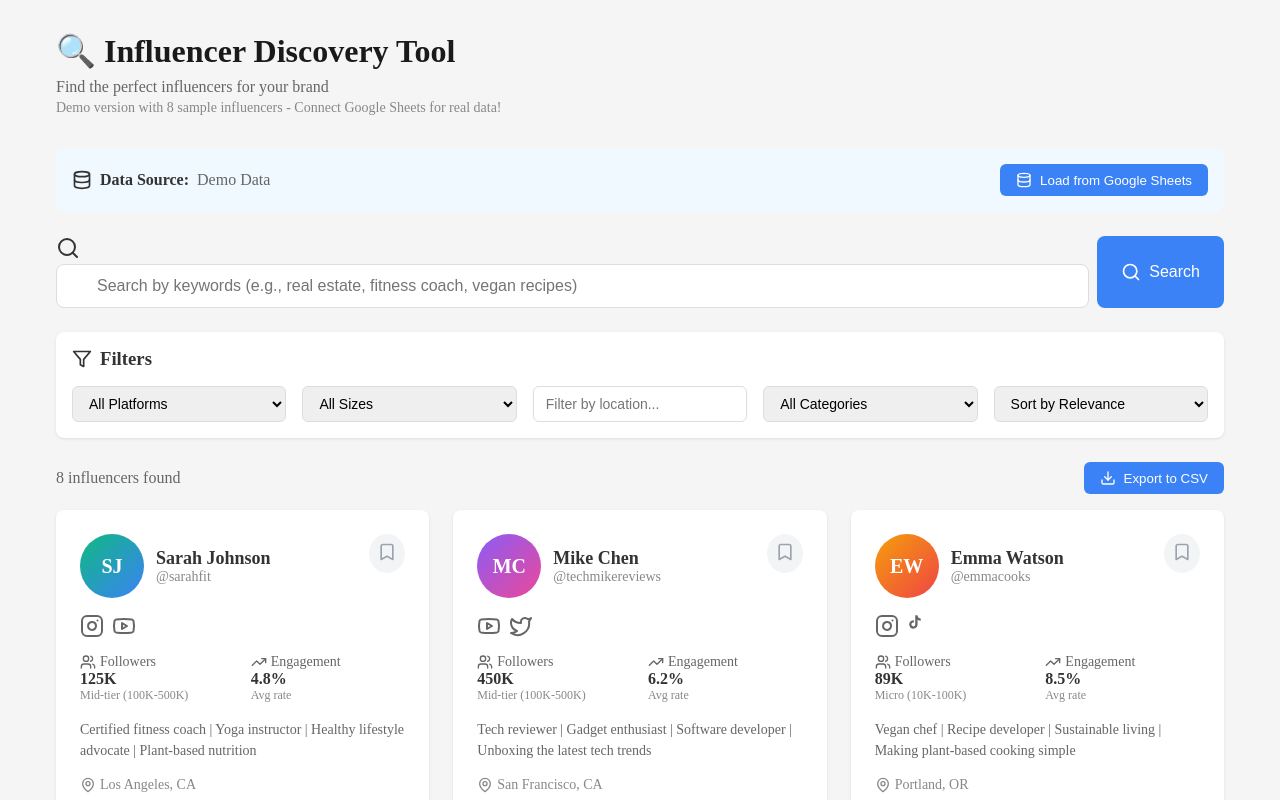
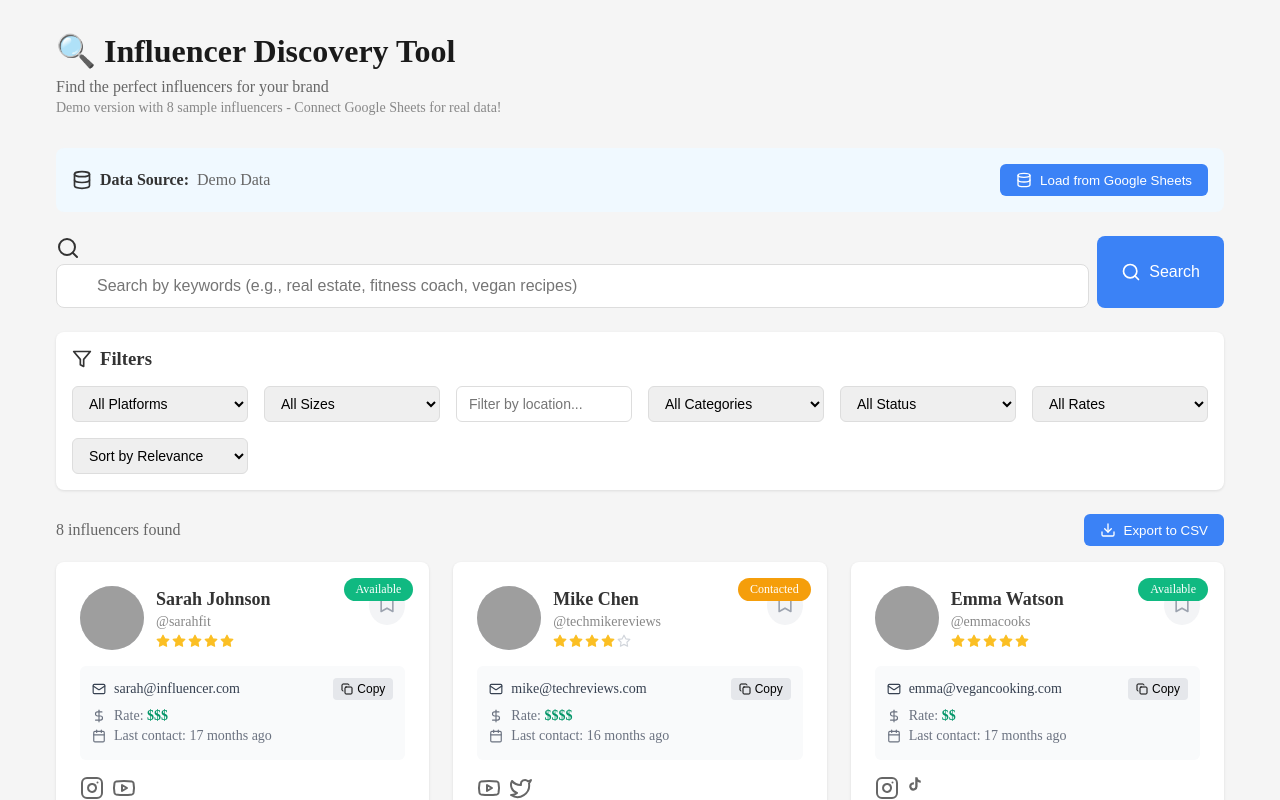
Before and after one commit to exponentialonly/exponentialonly-influencer-app, a Next.js app: page / in a window 1280 px wide. Shown: the top 800 px of the page. Built offline with nearby package versions, Linux system fonts and the light colour scheme; grey boxes are pictures that could not be loaded.

Commit message:
Update index.js

```diff
--- a/pages/index.js
+++ b/pages/index.js
@@ -1,5 +1,5 @@
 import React, { useState, useEffect } from 'react';
-import { Search, Filter, Instagram, Youtube, Twitter, TrendingUp, Calendar, Download, Bookmark, ExternalLink, Users, MapPin, Tag, Image, RefreshCw, Database } from 'lucide-react';
+import { Search, Filter, Instagram, Youtube, Twitter, TrendingUp, Calendar, Download, Bookmark, ExternalLink, Users, MapPin, Tag, RefreshCw, Database, Star, DollarSign, Mail, Copy, CheckCircle } from 'lucide-react';
 
 export default function InfluencerDiscoveryApp() {
   const [searchTerm, setSearchTerm] = useState("");
@@ -8,13 +8,16 @@ export default function InfluencerDiscoveryApp() {
   const [selectedFollowerRange, setSelectedFollowerRange] = useState("all");
   const [selectedLocation, setSelectedLocation] = useState("");
   const [selectedCategory, setSelectedCategory] = useState("all");
+  const [selectedStatus, setSelectedStatus] = useState("all");
+  const [selectedRateRange, setSelectedRateRange] = useState("all");
   const [sortBy, setSortBy] = useState("relevance");
   const [savedInfluencers, setSavedInfluencers] = useState([]);
   const [showSuggestions, setShowSuggestions] = useState(false);
   const [isLoading, setIsLoading] = useState(false);
   const [showApiInfo, setShowApiInfo] = useState(false);
-  const [dataSource, setDataSource] = useState('demo'); // 'demo' or 'sheets'
+  const [dataSource, setDataSource] = useState('demo');
   const [allInfluencers, setAllInfluencers] = useState([]);
+  const [copiedEmail, setCopiedEmail] = useState(null);
 
   // Mock data for demo mode
   const mockInfluencers = [
@@ -22,6 +25,7 @@ export default function InfluencerDiscoveryApp() {
       id: 1,
       name: "Sarah Johnson",
       handle: "@sarahfit",
+      email: "sarah@influencer.com",
       platforms: ["instagram", "youtube"],
       followers: 125000,
       engagementRate: 4.8,
@@ -30,14 +34,19 @@ export default function InfluencerDiscoveryApp() {
       categories: ["fitness", "wellness", "lifestyle"],
       avgLikesPerPost: 6000,
       postsPerWeek: 5,
-      profileImage: "",
-      topContent: ["", "", ""],
-      website: "www.sarahfit.com"
+      website: "www.sarahfit.com",
+      instagram_username: "sarahfit",
+      rate_range: "$$$",
+      status: "Available",
+      rating: 5,
+      notes: "Great engagement, prefers lifestyle brands",
+      last_contact: "2024-01-15"
     },
     {
       id: 2,
       name: "Mike Chen",
       handle: "@techmikereviews",
+      email: "mike@techreviews.com",
       platforms: ["youtube", "twitter"],
       followers: 450000,
       engagementRate: 6.2,
@@ -46,14 +55,19 @@ export default function InfluencerDiscoveryApp() {
       categories: ["tech", "reviews"],
       avgLikesPerPost: 28000,
       postsPerWeek: 3,
-      profileImage: "",
-      topContent: ["", "", ""],
-      website: "www.techmike.io"
+      website: "www.techmike.io",
+      instagram_username: "techmikereviews",
+      rate_range: "$$$$",
+      status: "Contacted",
+      rating: 4,
+      notes: "Prefers long-term partnerships",
+      last_contact: "2024-02-01"
     },
     {
       id: 3,
       name: "Emma Watson",
       handle: "@emmacooks",
+      email: "emma@vegancooking.com",
       platforms: ["instagram", "tiktok"],
       followers: 89000,
       engagementRate: 8.5,
@@ -62,14 +76,19 @@ export default function InfluencerDiscoveryApp() {
       categories: ["food", "vegan", "sustainability"],
       avgLikesPerPost: 7500,
       postsPerWeek: 7,
-      profileImage: "",
-      topContent: ["", "", ""],
-      website: "www.emmacooks.com"
+      website: "www.emmacooks.com",
+      instagram_username: "emmacooks",
+      rate_range: "$$",
+      status: "Available",
+      rating: 5,
+      notes: "Very responsive, great content quality",
+      last_contact: "2024-01-20"
     },
     {
       id: 4,
       name: "David Park",
       handle: "@davidtravels",
+      email: "david@travelphoto.com",
       platforms: ["instagram", "youtube"],
       followers: 320000,
       engagementRate: 5.9,
@@ -78,14 +97,19 @@ export default function InfluencerDiscoveryApp() {
       categories: ["travel", "photography", "lifestyle"],
       avgLikesPerPost: 19000,
       postsPerWeek: 4,
-      profileImage: "",
-      topContent: ["", "", ""],
-      website: "www.davidtravels.net"
+      website: "www.davidtravels.net",
+      instagram_username: "davidtravels",
+      rate_range: "$$$$",
+      status: "Negotiating",
+      rating: 4,
+      notes: "Requires 2-month advance booking",
+      last_contact: "2024-02-10"
     },
     {
       id: 5,
       name: "Lisa Martinez",
       handle: "@lisamakeup",
+      email: "lisa@beautystudio.com",
       platforms: ["instagram", "tiktok", "youtube"],
       followers: 67000,
       engagementRate: 9.2,
@@ -94,14 +118,19 @@ export default function InfluencerDiscoveryApp() {
       categories: ["beauty", "makeup", "sustainability"],
       avgLikesPerPost: 6200,
       postsPerWeek: 6,
-      profileImage: "",
-      topContent: ["", "", ""],
-      website: "www.lisamakeup.com"
+      website: "www.lisamakeup.com",
+      instagram_username: "lisamakeup",
+      rate_range: "$$",
+      status: "Available",
+      rating: 5,
+      notes: "Excellent for beauty campaigns",
+      last_contact: "2024-01-25"
     },
     {
       id: 6,
       name: "James Wilson",
       handle: "@jamesfashion",
+      email: "james@mensstyle.com",
       platforms: ["instagram", "tiktok"],
       followers: 156000,
       engagementRate: 7.1,
@@ -110,14 +139,19 @@ export default function InfluencerDiscoveryApp() {
       categories: ["fashion", "lifestyle", "sustainability"],
       avgLikesPerPost: 11000,
       postsPerWeek: 5,
-      profileImage: "",
-      topContent: ["", "", ""],
-      website: "www.jamesstyle.com"
+      website: "www.jamesstyle.com",
+      instagram_username: "jamesfashion",
+      rate_range: "$$$",
+      status: "Confirmed",
+      rating: 4,
+      notes: "Working on current campaign",
+      last_contact: "2024-02-05"
     },
     {
       id: 7,
       name: "Robert Thompson",
       handle: "@robertrealestate",
+      email: "robert@realestatepro.com",
       platforms: ["instagram", "youtube"],
       followers: 234000,
       engagementRate: 5.3,
@@ -126,14 +160,19 @@ export default function InfluencerDiscoveryApp() {
       categories: ["real estate", "finance", "investment"],
       avgLikesPerPost: 12400,
       postsPerWeek: 4,
-      profileImage: "",
-      topContent: ["", "", ""],
-      website: "www.robertrealtor.com"
+      website: "www.robertrealtor.com",
+      instagram_username: "robertrealestate",
+      rate_range: "$$$$",
+      status: "Unavailable",
+      rating: 3,
+      notes: "Booked until March",
+      last_contact: "2024-01-30"
     },
     {
       id: 8,
       name: "Amanda Chen",
       handle: "@amandahomes",
+      email: "amanda@homestyle.com",
       platforms: ["instagram", "tiktok"],
       followers: 87000,
       engagementRate: 7.8,
@@ -142,9 +181,13 @@ export default function InfluencerDiscoveryApp() {
       categories: ["real estate", "home decor", "lifestyle"],
       avgLikesPerPost: 6800,
       postsPerWeek: 6,
-      profileImage: "",
-      topContent: ["", "", ""],
-      website: "www.amandahomes.com"
+      website: "www.amandahomes.com",
+      instagram_username: "amandahomes",
+      rate_range: "$$",
+      status: "Available",
+      rating: 5,
+      notes: "Specializes in home decor content",
+      last_contact: "2024-02-08"
     }
   ];
 
@@ -169,6 +212,9 @@ export default function InfluencerDiscoveryApp() {
     "property investment"
   ];
 
+  const statusOptions = ["all", "Available", "Contacted", "Negotiating", "Confirmed", "Unavailable"];
+  const rateRangeOptions = ["all", "$", "$$", "$$$", "$$$$"];
+
   const platformIcons = {
     instagram: <Instagram className="icon-small" />,
     youtube: <Youtube className="icon-small" />,
@@ -180,11 +226,53 @@ export default function InfluencerDiscoveryApp() {
     )
   };
 
+  const getStatusColor = (status) => {
+    const colors = {
+      'Available': '#10b981',
+      'Contacted': '#f59e0b',
+      'Negotiating': '#f97316',
+      'Confirmed': '#3b82f6',
+      'Unavailable': '#ef4444'
+    };
+    return colors[status] || '#6b7280';
+  };
+
   const getFollowerRangeLabel = (followers) => {
     if (followers < 10000) return "Nano (1K-10K)";
     if (followers < 100000) return "Micro (10K-100K)";
     if (followers < 500000) return "Mid-tier (100K-500K)";
     return "Macro (500K+)";
+  };
+
+  const copyEmail = (email, id) => {
+    navigator.clipboard.writeText(email);
+    setCopiedEmail(id);
+    setTimeout(() => setCopiedEmail(null), 2000);
+  };
+
+  const formatLastContact = (dateString) => {
+    if (!dateString) return 'Never';
+    const date = new Date(dateString);
+    const now = new Date();
+    const diffTime = Math.abs(now - date);
+    const diffDays = Math.ceil(diffTime / (1000 * 60 * 60 * 24));
+
+    if (diffDays === 0) return 'Today';
+    if (diffDays === 1) return 'Yesterday';
+    if (diffDays < 7) return `${diffDays} days ago`;
+    if (diffDays < 30) return `${Math.floor(diffDays / 7)} weeks ago`;
+    return `${Math.floor(diffDays / 30)} months ago`;
+  };
+
+  const renderStars = (rating) => {
+    return Array.from({ length: 5 }, (_, i) => (
+      <Star
+        key={i}
+        size={14}
+        fill={i < rating ? '#fbbf24' : 'none'}
+        color={i < rating ? '#fbbf24' : '#d1d5db'}
+      />
+    ));
   };
 
   // Fetch from Google Sheets
@@ -197,7 +285,6 @@ export default function InfluencerDiscoveryApp() {
       if (data.influencers && data.influencers.length > 0) {
         setAllInfluencers(data.influencers);
         setDataSource('sheets');
-        // Re-apply current filters
         filterInfluencers(data.influencers);
       } else {
         alert('No data found in Google Sheets. Make sure your sheet is set up correctly.');
@@ -256,11 +343,27 @@ export default function InfluencerDiscoveryApp() {
       );
     }
 
+    // Status filter
+    if (selectedStatus !== "all") {
+      filtered = filtered.filter(influencer =>
+        influencer.status === selectedStatus
+      );
+    }
+
+    // Rate range filter
+    if (selectedRateRange !== "all") {
+      filtered = filtered.filter(influencer =>
+        influencer.rate_range === selectedRateRange
+      );
+    }
+
     // Sorting
     if (sortBy === "followers") {
       filtered.sort((a, b) => (b.followers || 0) - (a.followers || 0));
     } else if (sortBy === "engagement") {
       filtered.sort((a, b) => (b.engagementRate || 0) - (a.engagementRate || 0));
+    } else if (sortBy === "rating") {
+      filtered.sort((a, b) => (b.rating || 0) - (a.rating || 0));
     }
 
     setFilteredInfluencers(filtered);
@@ -269,12 +372,12 @@ export default function InfluencerDiscoveryApp() {
   // Apply filters whenever criteria change
   useEffect(() => {
     filterInfluencers();
-  }, [searchTerm, selectedPlatform, selectedFollowerRange, selectedLocation, selectedCategory, sortBy, allInfluencers]);
+  }, [searchTerm, selectedPlatform, selectedFollowerRange, selectedLocation, selectedCategory, selectedStatus, selectedRateRange, sortBy, allInfluencers]);
 
   // Reset API info when filters change
   useEffect(() => {
     setShowApiInfo(false);
-  }, [selectedPlatform, selectedFollowerRange, selectedLocation, selectedCategory, sortBy]);
+  }, [selectedPlatform, selectedFollowerRange, selectedLocation, selectedCategory, selectedStatus, selectedRateRange, sortBy]);
 
   const handleSearch = () => {
     if (!searchTerm) return;
@@ -305,16 +408,22 @@ export default function InfluencerDiscoveryApp() {
 
   const exportToCSV = () => {
     const dataToExport = filteredInfluencers;
-    const headers = ["Name", "Handle", "Platforms", "Followers", "Engagement Rate", "Location", "Categories", "Website"];
+    const headers = ["Name", "Handle", "Email", "Platforms", "Followers", "Engagement Rate", "Location", "Categories", "Website", "Rate Range", "Status", "Rating", "Notes", "Last Contact"];
     const rows = dataToExport.map(inf => [
       inf.name || '',
       inf.handle || '',
+      inf.email || '',
       inf.platforms ? inf.platforms.join(", ") : '',
       inf.followers || 0,
       (inf.engagementRate || 0) + "%",
       inf.location || '',
       inf.categories ? inf.categories.join(", ") : '',
-      inf.website || ''
+      inf.website || '',
+      inf.rate_range || '',
+      inf.status || '',
+      inf.rating || '',
+      inf.notes || '',
+      inf.last_contact || ''
     ]);
 
     const csvContent = [headers, ...rows].map(row => row.join(",")).join("\n");
@@ -493,7 +602,7 @@ export default function InfluencerDiscoveryApp() {
         }
         .filters-grid {
           display: grid;
-          grid-template-columns: repeat(auto-fit, minmax(200px, 1fr));
+          grid-template-columns: repeat(auto-fit, minmax(160px, 1fr));
           gap: 1rem;
         }
         .filter-select {
@@ -524,16 +633,6 @@ export default function InfluencerDiscoveryApp() {
           color: #1e40af;
           font-size: 0.875rem;
           margin-bottom: 0.75rem;
-        }
-        .api-info ul {
-          list-style: disc;
-          list-style-position: inside;
-          color: #2563eb;
-          font-size: 0.875rem;
-          margin-bottom: 0.75rem;
-        }
-        .api-info ul li {
-          margin-bottom: 0.25rem;
         }
         .api-info-note {
           color: #3b82f6;
@@ -620,9 +719,20 @@ export default function InfluencerDiscoveryApp() {
           box-shadow: 0 1px 3px rgba(0, 0, 0, 0.1);
           transition: box-shadow 0.2s;
           padding: 1.5rem;
+          position: relative;
         }
         .influencer-card:hover {
           box-shadow: 0 4px 6px rgba(0, 0, 0, 0.1);
+        }
+        .status-badge {
+          position: absolute;
+          top: 1rem;
+          right: 1rem;
+          padding: 0.25rem 0.75rem;
+          border-radius: 9999px;
+          font-size: 0.75rem;
+          font-weight: 500;
+          color: white;
         }
         .card-header {
           display: flex;
@@ -645,6 +755,13 @@ export default function InfluencerDiscoveryApp() {
           color: white;
           font-weight: bold;
           font-size: 1.25rem;
+          overflow: hidden;
+          background: #e5e7eb;
+        }
+        .profile-image img {
+          width: 100%;
+          height: 100%;
+          object-fit: cover;
         }
         .profile-gradient-1 {
           background: linear-gradient(to bottom right, #10b981, #3b82f6);
@@ -661,10 +778,16 @@ export default function InfluencerDiscoveryApp() {
         .profile-info h3 {
           font-size: 1.125rem;
           font-weight: 600;
+          margin-bottom: 0.25rem;
         }
         .profile-handle {
           color: #888;
           font-size: 0.875rem;
+        }
+        .rating-section {
+          display: flex;
+          gap: 0.125rem;
+          margin-top: 0.25rem;
         }
         .save-button {
           padding: 0.5rem;
@@ -683,6 +806,57 @@ export default function InfluencerDiscoveryApp() {
         }
         .save-button-unsaved:hover {
           background-color: #e5e7eb;
+        }
+        .contact-section {
+          background-color: #f9fafb;
+          padding: 0.75rem;
+          border-radius: 0.375rem;
+          margin-bottom: 1rem;
+        }
+        .email-row {
+          display: flex;
+          align-items: center;
+          justify-content: space-between;
+          gap: 0.5rem;
+          margin-bottom: 0.5rem;
+        }
+        .email-text {
+          display: flex;
+          align-items: center;
+          gap: 0.5rem;
+          font-size: 0.875rem;
+          color: #374151;
+        }
+        .copy-button {
+          padding: 0.25rem 0.5rem;
+          background: #e5e7eb;
+          border: none;
+          border-radius: 0.25rem;
+          cursor: pointer;
+          display: flex;
+          align-items: center;
+          gap: 0.25rem;
+          font-size: 0.75rem;
+          transition: all 0.2s;
+        }
+        .copy-button:hover {
+          background: #d1d5db;
+        }
+        .copy-button-success {
+          background: #10b981;
+          color: white;
+        }
+        .info-row {
+          display: flex;
+          align-items: center;
+          gap: 0.5rem;
+          font-size: 0.875rem;
+          color: #6b7280;
+          margin-bottom: 0.25rem;
+        }
+        .rate-badge {
+          font-weight: 600;
+          color: #059669;
         }
         .platforms {
           display: flex;
@@ -763,49 +937,29 @@ export default function InfluencerDiscoveryApp() {
           gap: 0.25rem;
           color: #666;
         }
-        .recent-content {
+        .notes-section {
+          background-color: #fef3c7;
+          padding: 0.75rem;
+          border-radius: 0.375rem;
           margin-bottom: 1rem;
         }
-        .recent-content h4 {
+        .notes-label {
+          font-size: 0.75rem;
+          font-weight: 600;
+          color: #92400e;
+          margin-bottom: 0.25rem;
+        }
+        .notes-text {
           font-size: 0.875rem;
-          font-weight: 600;
-          margin-bottom: 0.5rem;
-          color: #4b5563;
-        }
-        .content-grid {
-          display: grid;
-          grid-template-columns: repeat(3, 1fr);
-          gap: 0.5rem;
-        }
-        .content-placeholder {
-          width: 100%;
-          height: 5rem;
-          background: linear-gradient(to bottom right, #e5e7eb, #d1d5db);
-          border-radius: 0.25rem;
-          display: flex;
-          align-items: center;
-          justify-content: center;
-          color: #9ca3af;
+          color: #78350f;
+          line-height: 1.4;
         }
         .actions {
           display: flex;
           gap: 0.5rem;
         }
-        .view-button {
+        .website-link {
           flex: 1;
-          padding: 0.5rem 0.75rem;
-          background-color: #3b82f6;
-          color: white;
-          font-size: 0.875rem;
-          border-radius: 0.375rem;
-          border: none;
-          cursor: pointer;
-          transition: background-color 0.2s;
-        }
-        .view-button:hover {
-          background-color: #2563eb;
-        }
-        .website-link {
           padding: 0.5rem 0.75rem;
           background-color: #f3f4f6;
           color: #4b5563;
@@ -813,6 +967,7 @@ export default function InfluencerDiscoveryApp() {
           border-radius: 0.375rem;
           display: flex;
           align-items: center;
+          justify-content: center;
           gap: 0.25rem;
           text-decoration: none;
           transition: background-color 0.2s;
@@ -988,12 +1143,37 @@ export default function InfluencerDiscoveryApp() {
 
             <select
               className="filter-select"
+              value={selectedStatus}
+              onChange={(e) => setSelectedStatus(e.target.value)}
+            >
+              {statusOptions.map(status => (
+                <option key={status} value={status}>
+                  {status === 'all' ? 'All Status' : status}
+                </option>
+              ))}
+            </select>
+
+            <select
+              className="filter-select"
+              value={selectedRateRange}
+              onChange={(e) => setSelectedRateRange(e.target.value)}
+            >
+              {rateRangeOptions.map(rate => (
+                <option key={rate} value={rate}>
+                  {rate === 'all' ? 'All Rates' : rate}
+                </option>
+              ))}
+            </select>
+
+            <select
+              className="filter-select"
               value={sortBy}
               onChange={(e) => setSortBy(e.target.value)}
             >
               <option value="relevance">Sort by Relevance</option>
               <option value="followers">Sort by Followers</option>
               <option value="engagement">Sort by Engagement</option>
+              <option value="rating">Sort by Rating</option>
             </select>
           </div>
         </div>
@@ -1057,15 +1237,44 @@ export default function InfluencerDiscoveryApp() {
           <div className="influencers-grid">
             {filteredInfluencers.map((influencer) => (
               <div key={influencer.id} className="influencer-card">
+                {/* Status Badge */}
+                {influencer.status && (
+                  <div
+                    className="status-badge"
+                    style={{ backgroundColor: getStatusColor(influencer.status) }}
+                  >
+                    {influencer.status}
+                  </div>
+                )}
+
                 {/* Card Header */}
                 <div className="card-header">
                   <div className="profile-section">
-                    <div className={`profile-image profile-gradient-${(influencer.id || Math.random() * 100) % 4}`}>
-                      {influencer.name ? influencer.name.split(' ').map(n => n[0]).join('') : '?'}
+                    <div className="profile-image">
+                      {influencer.instagram_username ? (
+                        <img
+                          src={`https://unavatar.io/instagram/${influencer.instagram_username}?fallback=false`}
+                          alt={influencer.name}
+                          onError={(e) => {
+                            e.target.style.display = 'none';
+                            e.target.parentElement.classList.add(`profile-gradient-${(influencer.id || Math.random() * 100) % 4}`);
+                            e.target.parentElement.innerHTML = influencer.name ? influencer.name.split(' ').map(n => n[0]).join('') : '?';
+                          }}
+                        />
+                      ) : (
+                        <div className={`profile-gradient-${(influencer.id || Math.random() * 100) % 4}`}>
+                          {influencer.name ? influencer.name.split(' ').map(n => n[0]).join('') : '?'}
+                        </div>
+                      )}
                     </div>
                     <div className="profile-info">
                       <h3>{influencer.name || 'Unknown'}</h3>
                       <p className="profile-handle">{influencer.handle || '@unknown'}</p>
+                      {influencer.rating && (
+                        <div className="rating-section">
+                          {renderStars(influencer.rating)}
+                        </div>
+                      )}
                     </div>
                   </div>
                   <button
@@ -1076,6 +1285,48 @@ export default function InfluencerDiscoveryApp() {
                     <Bookmark size={20} fill={savedInfluencers.includes(influencer.id) ? "currentColor" : "none"} />
                   </button>
                 </div>
+
+                {/* Contact Section */}
+                {(influencer.email || influencer.rate_range || influencer.last_contact) && (
+                  <div className="contact-section">
+                    {influencer.email && (
+                      <div className="email-row">
+                        <div className="email-text">
+                          <Mail size={14} />
+                          <span>{influencer.email}</span>
+                        </div>
+                        <button
+                          onClick={() => copyEmail(influencer.email, influencer.id)}
+                          className={`copy-button ${copiedEmail === influencer.id ? 'copy-button-success' : ''}`}
+                        >
+                          {copiedEmail === influencer.id ? (
+                            <>
+                              <CheckCircle size={12} />
+                              Copied!
+                            </>
+                          ) : (
+                            <>
+                              <Copy size={12} />
+                              Copy
+                            </>
+                          )}
+                        </button>
+                      </div>
+                    )}
+                    {influencer.rate_range && (
+                      <div className="info-row">
+                        <DollarSign size={14} />
+                        <span>Rate: <span className="rate-badge">{influencer.rate_range}</span></span>
+                      </div>
+                    )}
+                    {influencer.last_contact && (
+                      <div className="info-row">
+                        <Calendar size={14} />
+                        <span>Last contact: {formatLastContact(influencer.last_contact)}</span>
+                      </div>
+                    )}
+                  </div>
+                )}
 
                 {/* Platforms */}
                 <div className="platforms">
@@ -1162,23 +1413,16 @@ export default function InfluencerDiscoveryApp() {
                   </div>
                 )}
 
-                {/* Recent Content */}
-                <div className="recent-content">
-                  <h4>Recent Content</h4>
-                  <div className="content-grid">
-                    {[1, 2, 3].map((idx) => (
-                      <div key={idx} className="content-placeholder">
-                        <Image size={24} />
-                      </div>
-                    ))}
+                {/* Notes */}
+                {influencer.notes && (
+                  <div className="notes-section">
+                    <div className="notes-label">📝 Notes</div>
+                    <div className="notes-text">{influencer.notes}</div>
                   </div>
-                </div>
+                )}
 
                 {/* Actions */}
                 <div className="actions">
-                  <button className="view-button">
-                    View Profile
-                  </button>
                   {influencer.website && (
                     <a
                       href={`https://${influencer.website.replace(/^https?:\/\//, '')}`}
@@ -1187,6 +1431,7 @@ export default function InfluencerDiscoveryApp() {
                       className="website-link"
                     >
                       <ExternalLink size={16} />
+                      Visit Website
                     </a>
                   )}
                 </div>
```
